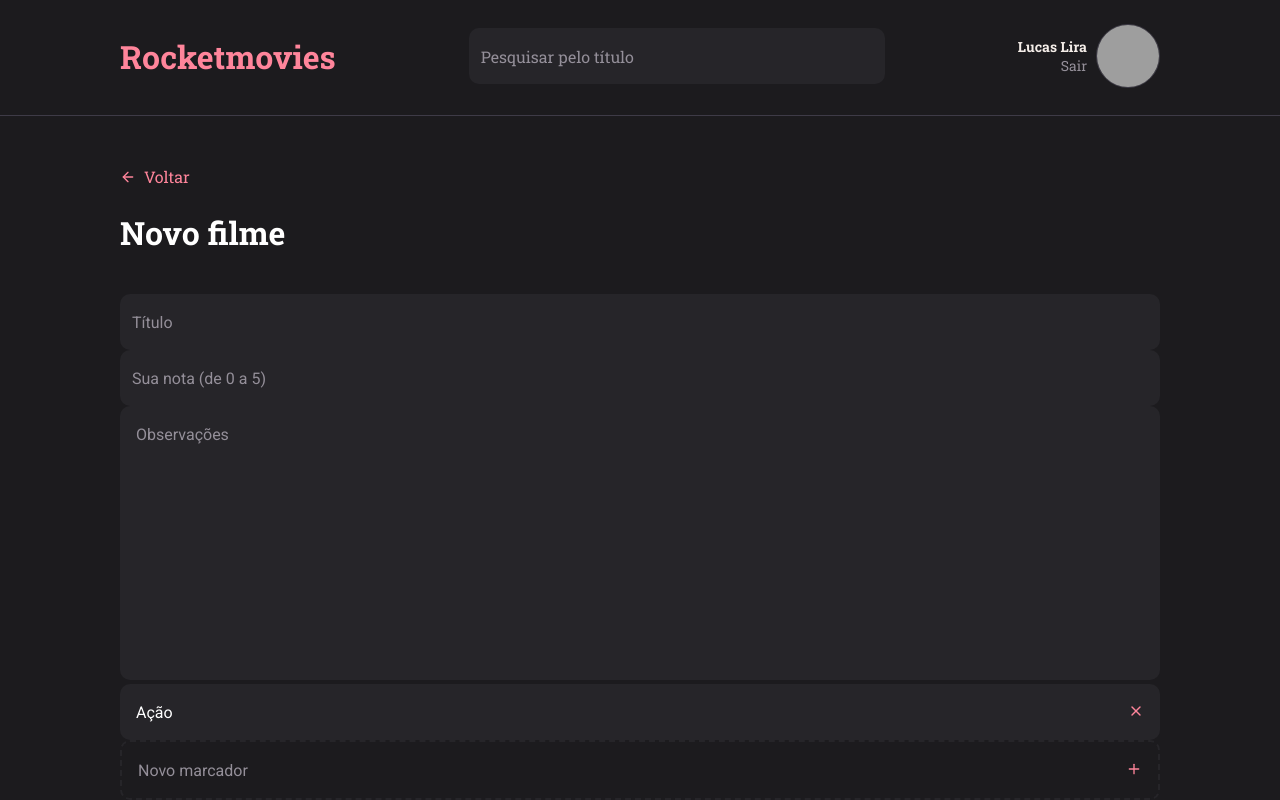
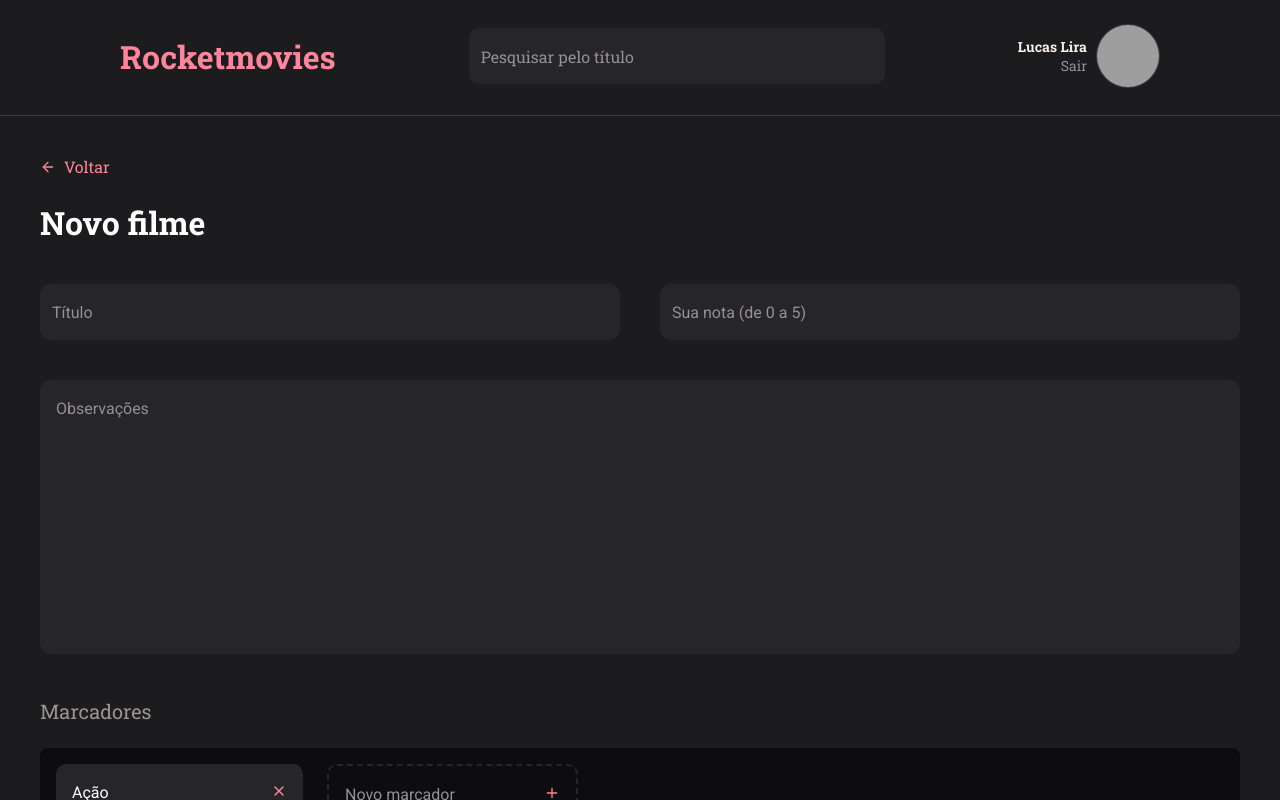
Before and after one commit to lucaslirah/rocketmovies, a React (Vite) app: page / in a window 1280 px wide. Built offline with nearby package versions, Linux system fonts and the light colour scheme; grey boxes are pictures that could not be loaded.

Commit message:
Section component created - New page and NoteItem updated

```diff
--- a/src/components/NoteItem/index.jsx
+++ b/src/components/NoteItem/index.jsx
@@ -1,24 +1,24 @@
 import { Container } from './styles'
 import { FiPlus, FiX } from 'react-icons/fi'
 
-export function NoteItem({ isNew, value, onClick, ...rest}){
+export function NoteItem({ $isNew, value, onClick, ...rest}){
     return(
         <Container
-            isNew={isNew}
+            $isNew={$isNew}
         >
             <input
                 type="text"
                 value={value}
-                readOnly={!isNew}
+                readOnly={!$isNew}
                 {...rest}
             />
 
             <button
                 type='button'
                 onClick={onClick}
-                className={isNew ? 'button-add' : 'button-delete'}
+                className={$isNew ? 'button-add' : 'button-delete'}
             >
-                {isNew ? <FiPlus/> : <FiX/>}
+                {$isNew ? <FiPlus/> : <FiX/>}
             </button>
         </Container>
     )
--- a/src/components/NoteItem/styles.js
+++ b/src/components/NoteItem/styles.js
@@ -4,16 +4,16 @@ export const Container = styled.div`
     display: flex;
     align-items: center;
 
-    background-color: ${({ theme, isNew }) => isNew ? "transparent" : theme.COLORS.BACKGROUND_900};
+    background-color: ${({ theme, $isNew }) => $isNew ? "transparent" : theme.COLORS.BACKGROUND_900};
 
-    border: ${({ theme, isNew }) => isNew ? `2px dashed ${theme.COLORS.BACKGROUND_900}` : "none"};
+    border: ${({ theme, $isNew }) => $isNew ? `2px dashed ${theme.COLORS.BACKGROUND_900}` : "none"};
 
     border-radius: 10px;
     padding-right: 16px;
 
     >input{
+        width: 100%;
         height: 56px;
-        width: 100%;
 
         padding: 16px;
         border: none;
--- /dev/null
+++ b/src/components/Section/index.jsx
@@ -0,0 +1,10 @@
+import { Container} from './styles'
+
+export function Section({ title, children }){
+    return(
+        <Container>
+            <h2>{title}</h2>
+            {children}
+        </Container>
+    )
+}
--- /dev/null
+++ b/src/components/Section/styles.js
@@ -0,0 +1,11 @@
+import styled from "styled-components"
+
+export const Container = styled.section`
+    margin: 4rem 0;
+    h2{
+        font-size: 2rem;
+        font-weight: 400;
+        color: ${({ theme }) => theme.COLORS.GRAY_100};
+        margin-bottom: 24px;
+    }
+`
--- a/src/pages/New/index.jsx
+++ b/src/pages/New/index.jsx
@@ -1,10 +1,12 @@
-import { Container, Form } from './styles'
+import { ButtonText } from '../../components/ButtonText'
+import { NoteItem } from '../../components/NoteItem'
+import { Textarea } from '../../components/Textarea'
+import { Container, Form, Markers } from './styles'
+import { Section } from '../../components/Section'
+import { Header } from '../../components/Header'
+import { Button } from '../../components/Button'
+import { Input } from '../../components/Input'
 import { FiArrowLeft } from 'react-icons/fi'
-import { Header } from '../../components/Header'
-import { ButtonText } from '../../components/ButtonText'
-import { Input } from '../../components/Input'
-import { Textarea } from '../../components/Textarea'
-import { NoteItem } from '../../components/NoteItem'
 
 export function New(){
     return(
@@ -18,12 +20,28 @@ export function New(){
                         <h1>Novo filme</h1>
                     </header>
 
-                    <Input type="text" placeholder="Título"/>
-                    <Input type="number" min="1" max="5" placeholder="Sua nota (de 0 a 5)"/>
+                    <div className='inputs'>
+                        <Input type="text" placeholder="Título"/>
+                        <Input type="number" min="1" max="5" placeholder="Sua nota (de 0 a 5)"/>
+                    </div>
+
                     <Textarea placeholder="Observações"/>
 
-                    <NoteItem value="Ação" />
-                    <NoteItem placeholder="Novo marcador" isNew/>
+                    <Section title="Marcadores">
+                        <Markers>
+                            <li>
+                                <NoteItem value="Ação" />
+                            </li>
+                            <li>
+                                <NoteItem placeholder="Novo marcador" $isNew/>
+                            </li>
+                        </Markers>
+                    </Section>
+
+                    <div className='buttons'>
+                        <Button title="Excluir nota"/>
+                        <Button title="Salvar alterações"/>
+                    </div>
                 </Form>
             </main>
         </Container>
--- a/src/pages/New/styles.js
+++ b/src/pages/New/styles.js
@@ -14,19 +14,50 @@ export const Container = styled.div`
     >main{
         grid-area: content;
         overflow-y: auto;
-
-        padding: 5rem 12rem;
     }
 `
 export const Form = styled.form`
+        max-width: 1200px;
+        margin: 0 auto;
+        padding: 4rem 0;
     header{
         display: flex;
         flex-direction: column;
         gap: 2.4rem;
+
         margin-bottom: 4rem;
     }
 
     input, textarea{
         font-family: Roboto, sans-serif;
     }
+
+    .inputs{
+        display: flex;
+        gap: 4rem;
+
+        margin-bottom: 4rem;
+    }
+
+    .buttons{
+        display: flex;
+        gap: 4rem;
+
+        >button:nth-child(1){
+            background-color: ${({ theme }) => theme.COLORS.BACKGROUND_000};
+            color: ${({ theme }) => theme.COLORS.PINK};
+        }
+    }
 `
+export const Markers = styled.ul`
+    display: flex;
+    justify-content: flex-start;
+    flex-wrap: wrap;
+    gap: 24px;
+
+    list-style: none;
+
+    background-color: ${({ theme }) => theme.COLORS.BACKGROUND_000};
+    padding: 16px;
+    border-radius: 8px;
+`
```
